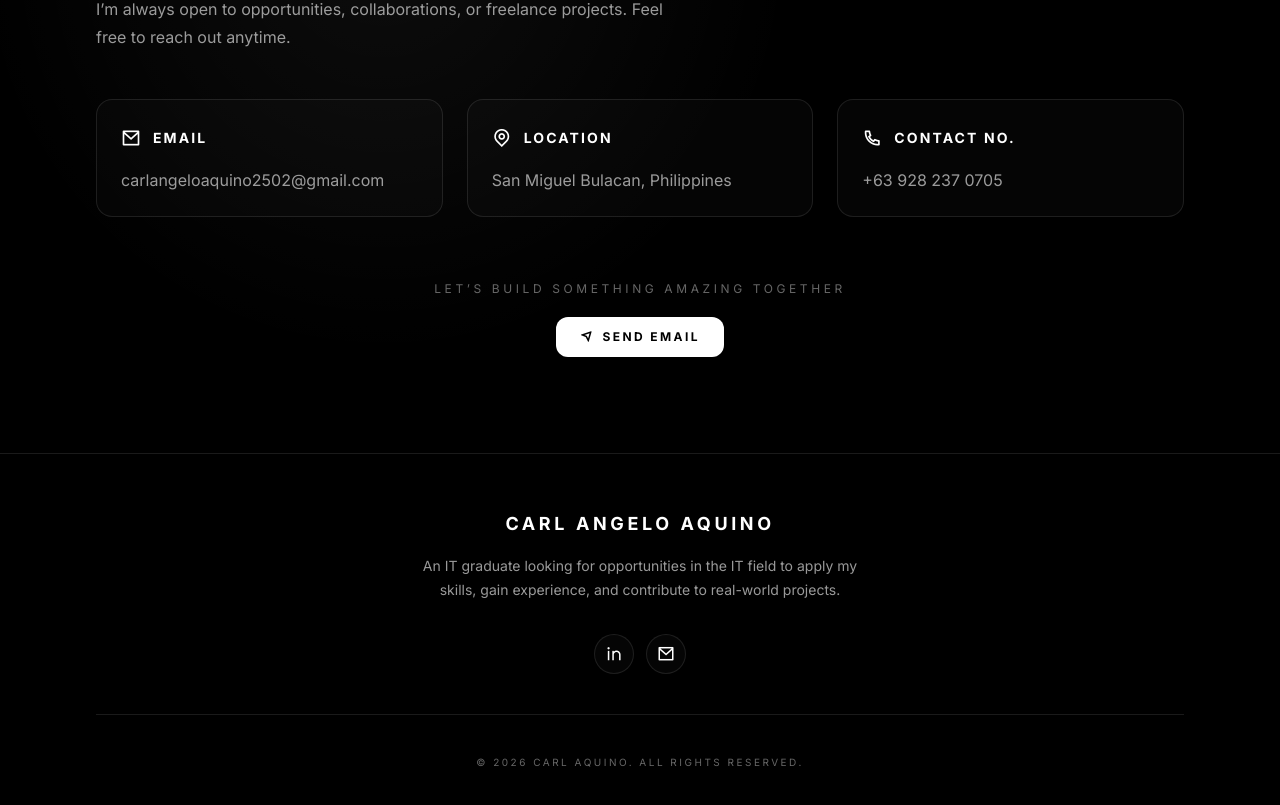
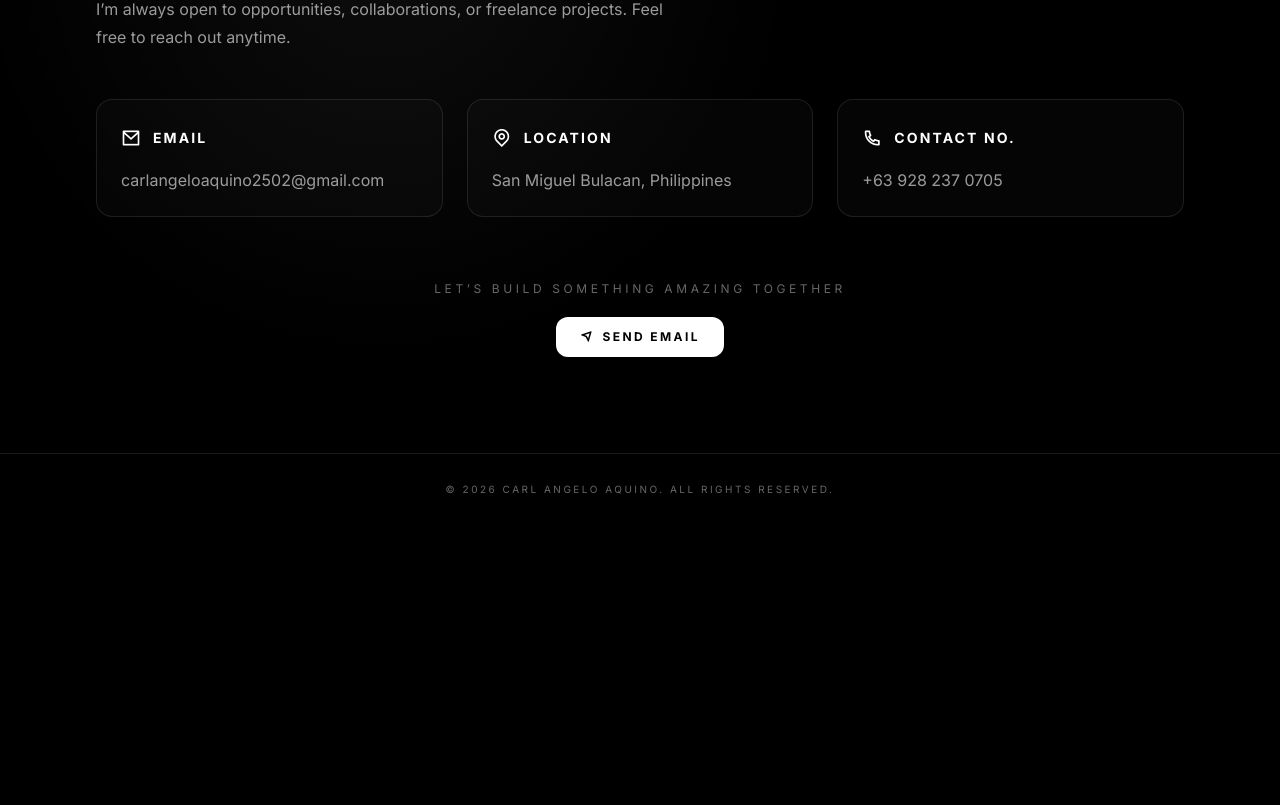
Before and after one commit to carlaquino-BSIT/carl-portfolio, a Vue app: page / in a window 1280 px wide. Shown: the part 5216-6021 px from the top of the page. After the commit the page ends 5741 px from the top, so only its background shows below. Built offline with nearby package versions, Linux system fonts and the light colour scheme.

Commit message:
Update footer content and styling

```diff
--- a/src/components/websiteFooter.vue
+++ b/src/components/websiteFooter.vue
@@ -1,49 +1,14 @@
 <template>
   <footer class="relative bg-black text-white border-t border-white/10">
-
-    <div class="mx-auto max-w-6xl px-5 lg:px-8 py-14">
-
-      <!-- CENTER CONTENT -->
+    <div class="mx-auto max-w-6xl px-5 lg:px-8 py-7">
       <div class="flex flex-col items-center text-center">
-
-        <!-- BRAND -->
-        <h2 class="text-lg font-bold uppercase tracking-[0.2em]">
-          Carl Angelo Aquino
-        </h2>
-
-        <p class="mt-4 max-w-md text-sm text-white/60 leading-6">
-          An IT graduate looking for opportunities in the IT field to apply my skills, gain experience, and contribute
-          to real-world projects.
-        </p>
-
-        <!-- SOCIALS -->
-        <div class="mt-8 flex gap-3">
-
-
-          <a href="https://www.linkedin.com/in/carl-angelo-aquino" target="_blank" rel="noopener noreferrer"
-            class="h-10 w-10 flex items-center justify-center rounded-full border border-white/10 bg-white/[0.02] hover:bg-white hover:text-black transition">
-            <i class="ri-linkedin-line text-lg"></i>
-          </a>
-
-          <a href="mailto:carlangeloaquino2502@gmail.com"
-            class="h-10 w-10 flex items-center justify-center rounded-full border border-white/10 bg-white/[0.02] hover:bg-white hover:text-black transition">
-            <i class="ri-mail-line text-lg"></i>
-          </a>
-
-        </div>
-
-      </div>
-
-
-      <div class="my-10 border-t border-white/10"></div>
-      <div
+       <div
         class="flex flex-col md:flex-row items-center justify-center gap-4 text-[10px] uppercase tracking-[0.25em] text-white/40">
         <p>
-          © {{ new Date().getFullYear() }} Carl Aquino. All Rights Reserved.
+          © {{ new Date().getFullYear() }} Carl Angelo Aquino. All Rights Reserved.
         </p>
       </div>
-
+      </div>
     </div>
-
   </footer>
 </template>
```
